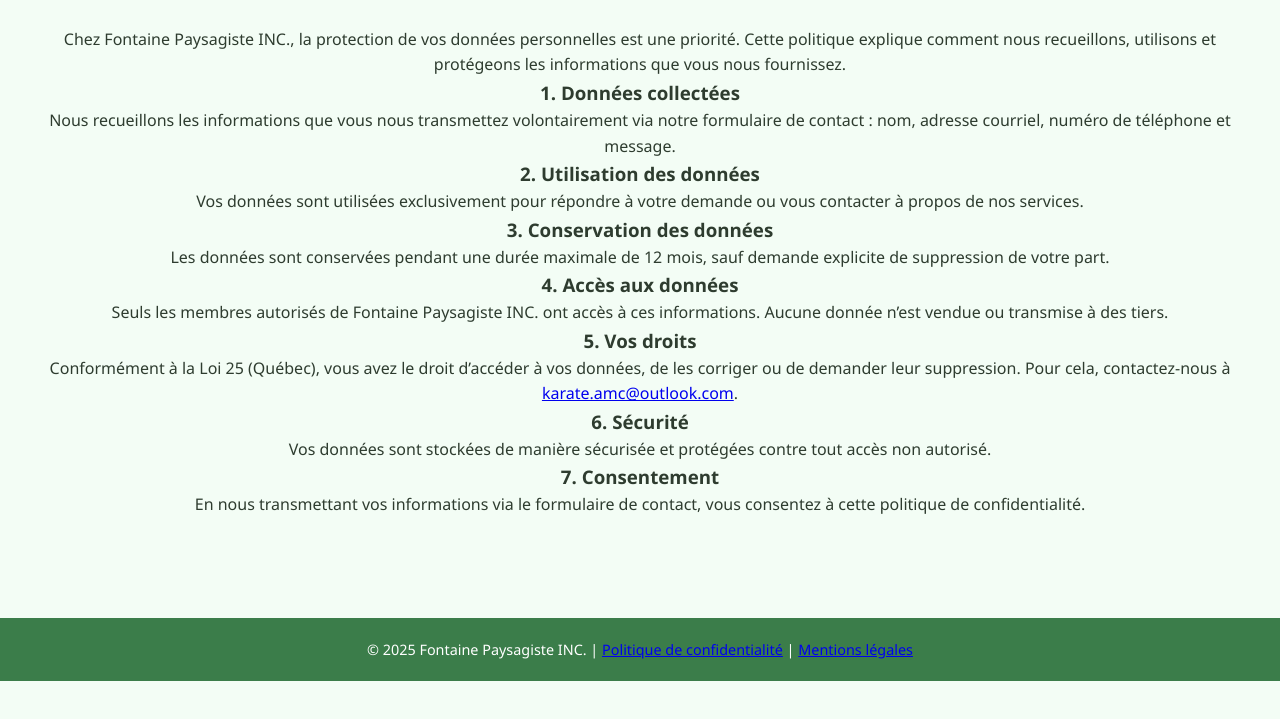
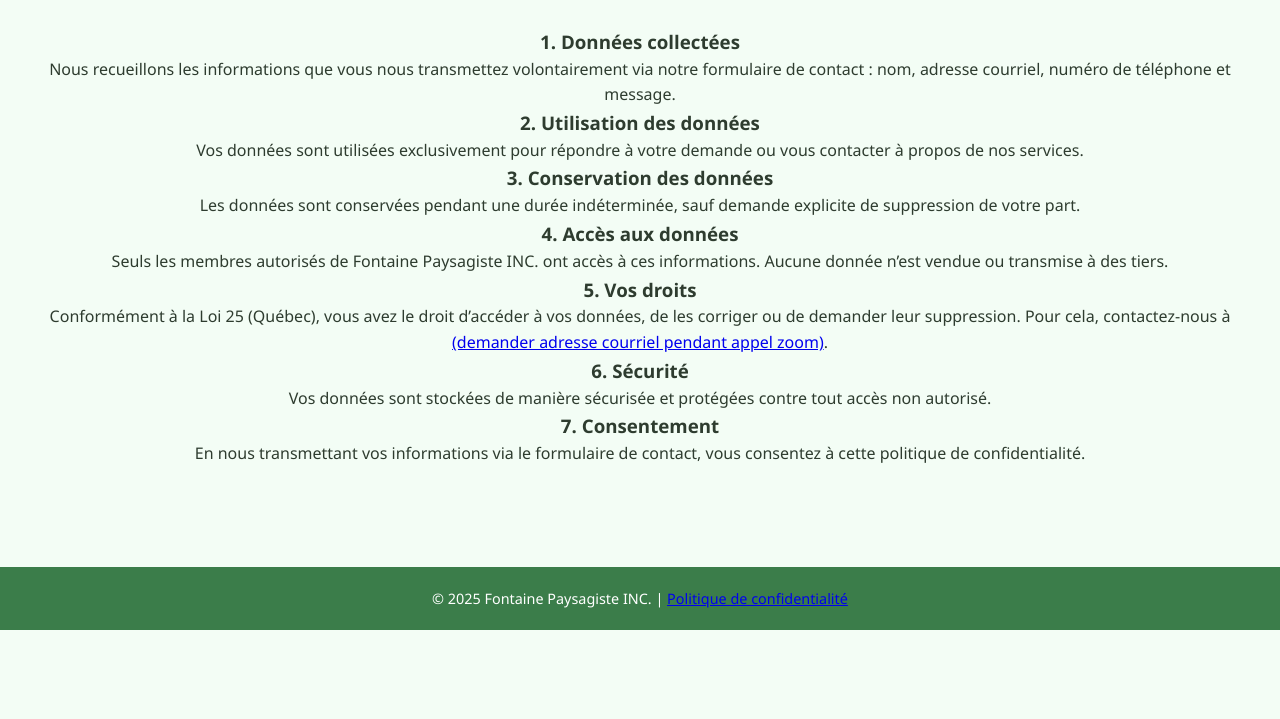
Before and after one commit to Abdoullah0055/Fontaine-Paysagiste-INC, a plain HTML site: page politique-confidentialite.html in a window 1280 px wide. Shown: the part 207-926 px from the top of the page. Drawn offline with Linux system fonts and the light colour scheme.

Commit message:
Footers et couleur bouton scroll to top

```diff
--- a/politique-confidentialite.html
+++ b/politique-confidentialite.html
@@ -24,11 +24,11 @@
     <main style="padding: 60px 20px;">
         <section id="confidentialite">
             <h2>Politique de confidentialité</h2>
-            <p>
+            <!-- <p>
                 Chez Fontaine Paysagiste INC., la protection de vos données personnelles est une priorité. Cette
                 politique explique comment nous recueillons, utilisons et protégeons les informations que vous nous
                 fournissez.
-            </p>
+            </p> -->
 
             <h3>1. Données collectées</h3>
             <p>
@@ -44,7 +44,7 @@
 
             <h3>3. Conservation des données</h3>
             <p>
-                Les données sont conservées pendant une durée maximale de 12 mois, sauf demande explicite de suppression
+                Les données sont conservées pendant une durée indéterminée, sauf demande explicite de suppression
                 de votre part.
             </p>
 
@@ -58,7 +58,7 @@
             <p>
                 Conformément à la Loi 25 (Québec), vous avez le droit d’accéder à vos données, de les corriger ou de
                 demander leur suppression. Pour cela, contactez-nous à <a
-                    href="mailto:karate.amc@outlook.com">karate.amc@outlook.com</a>.
+                    href="mailto:?">(demander adresse courriel pendant appel zoom)</a>.
             </p>
 
             <h3>6. Sécurité</h3>
@@ -75,8 +75,8 @@
     </main>
 
     <footer>
-        <p>© 2025 Fontaine Paysagiste INC. | <a href="politique-confidentialite.html">Politique de confidentialité</a> |
-            <a href="mentions-legales.html">Mentions légales</a>
+        <p>
+            © 2025 Fontaine Paysagiste INC. | <a href="politique-confidentialite.html">Politique de confidentialité</a>
         </p>
     </footer>
 </body>
--- a/style.css
+++ b/style.css
@@ -388,7 +388,7 @@ button:hover,
     right: 30px;
     z-index: 99;
     font-size: 1.5rem;
-    background-color: #4f9c60;
+    background-color: #0fed94;
     color: white;
     border: none;
     padding: 12px 18px;
```
Also changed, not shown: index.html (+2 -2 lines), mentions-légales.html (+2 -2 lines).
